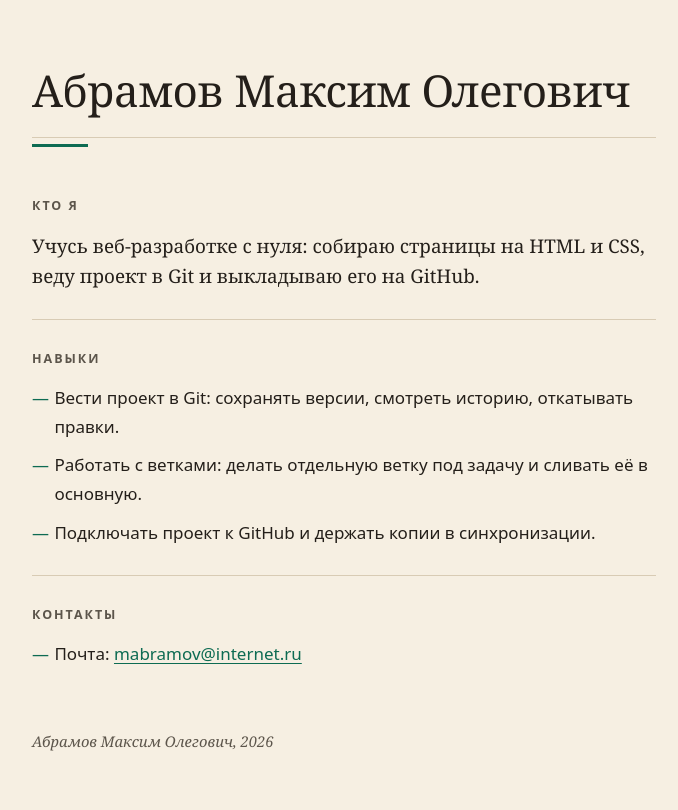
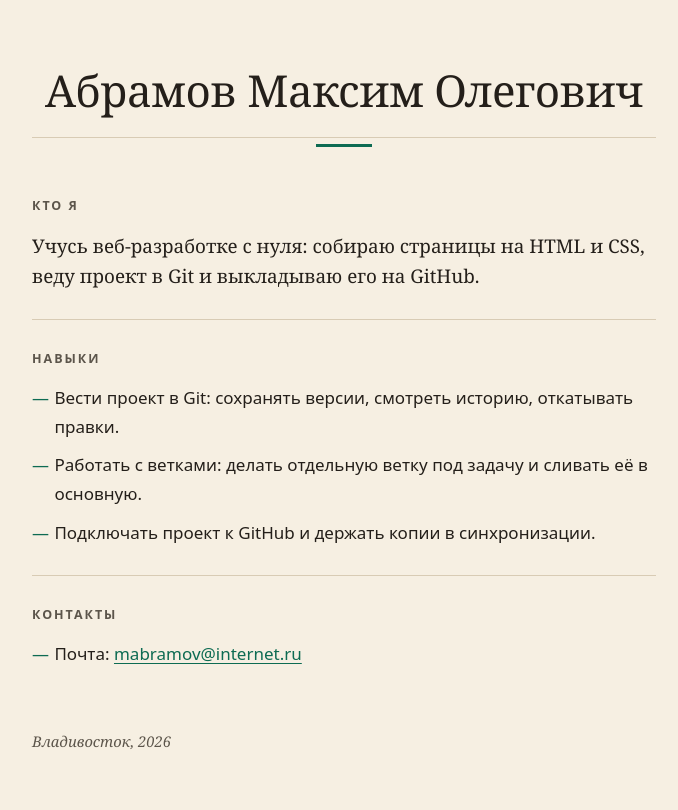
Before and after one commit to megerev/my-site, a plain HTML site: page index.html in a window 1280 px wide. Shown: the whole page, without its empty margins (296-974 px from the left). Drawn offline with Linux system fonts and the light colour scheme.

Commit message:
Шапка: имя по центру; подвал: Владивосток, 2026

```diff
--- a/css/style.css
+++ b/css/style.css
@@ -50,6 +50,7 @@ body > footer {
 
 header {
   padding-block: 4rem 1.75rem;
+  text-align: center;
 }
 
 h1 {
@@ -77,6 +78,7 @@ header::after {
   width: 3.5rem;
   height: 3px;
   margin-top: 0.4rem;
+  margin-inline: auto; /* штрих по центру вместе с именем */
   background: var(--accent);
 }
 
--- a/index.html
+++ b/index.html
@@ -36,7 +36,7 @@
   </main>
 
   <footer>
-    <p>Абрамов Максим Олегович, 2026</p>
+    <p>Владивосток, 2026</p>
   </footer>
 </body>
 </html>
```
